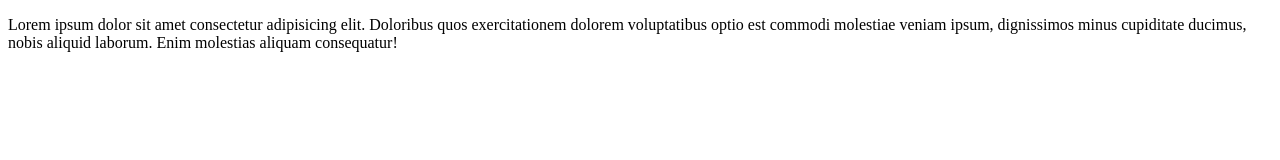
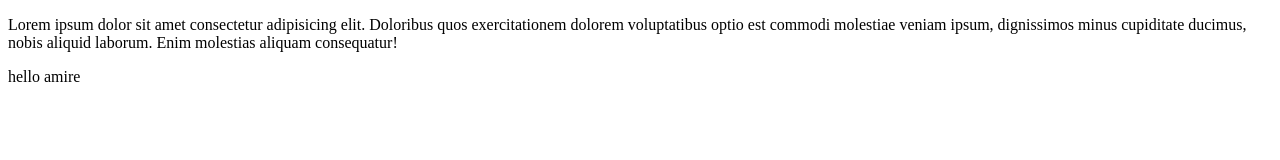
Before and after one commit to devrajesh01/localRepo, a plain HTML site: page index.html in a window 1280 px wide. Drawn offline with Linux system fonts and the light colour scheme.

Commit message:
adding new span tag

```diff
--- a/index.html
+++ b/index.html
@@ -10,6 +10,7 @@
 
 
     <p>Lorem ipsum dolor sit amet consectetur adipisicing elit. Doloribus quos exercitationem dolorem voluptatibus optio est commodi molestiae veniam ipsum, dignissimos minus cupiditate ducimus, nobis aliquid laborum. Enim molestias aliquam consequatur!</p>
+    <span>hello amire</span>
 
 </body>
 </html>
```
